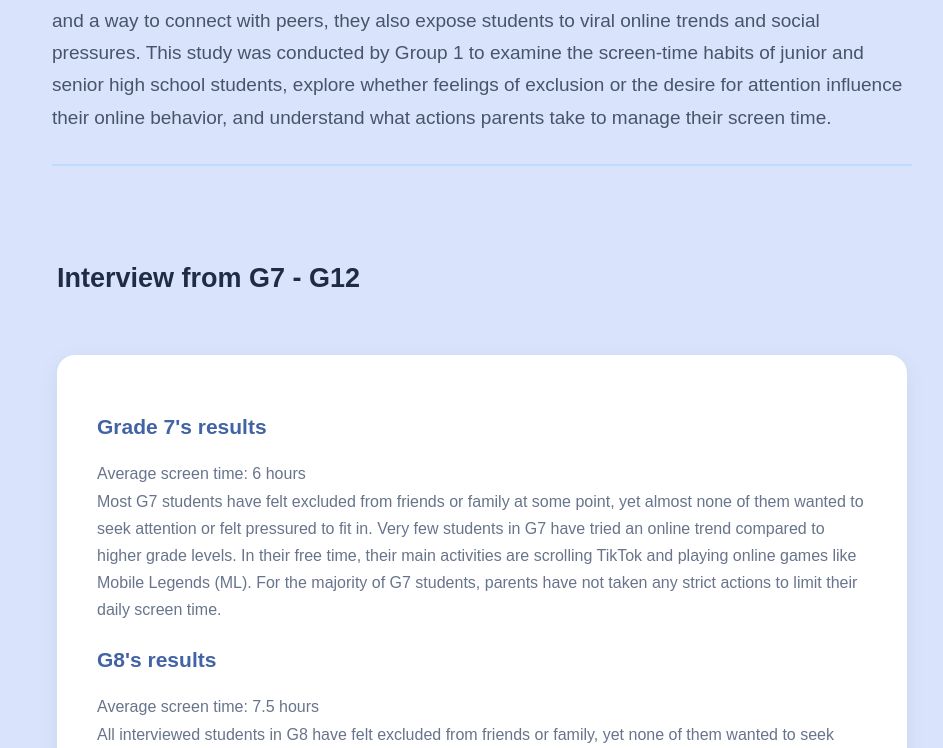
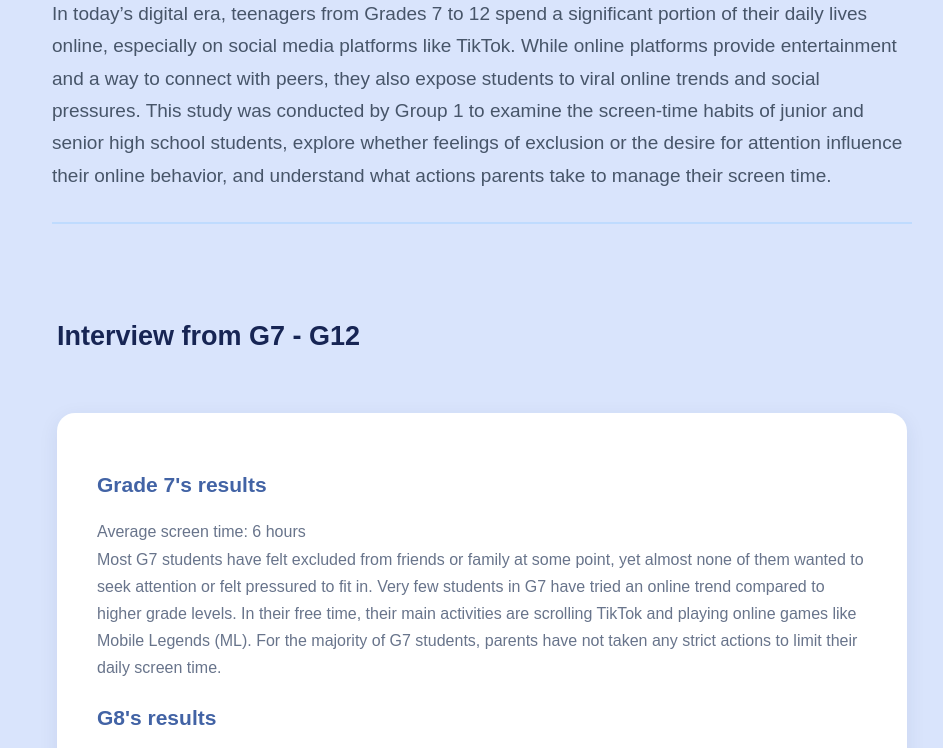
Before and after one commit to kellenhalim-crypto/hinnovate-cultural, a plain HTML site: page page88.html in a window 1280 px wide. Shown: the part 261-1009 px from the top of the page, without its empty margins (158-1101 px from the left). Drawn offline with nearby package versions, Linux system fonts and the light colour scheme.

Commit message:
Add files via upload

```diff
--- a/page88.html
+++ b/page88.html
@@ -11,10 +11,12 @@ box-sizing: border-box;
 }
 
 body {
-margin: 0;
-font-family: Arial, sans-serif;
-background-color: #d9e4fc;
-color: #202b45;
+
+      padding: 50px;
+      background: #d9e4fc;
+      color: #172554;
+      font-family: Arial, sans-serif;
+      min-height: 100vh;
 }
 
 .logo {
```
